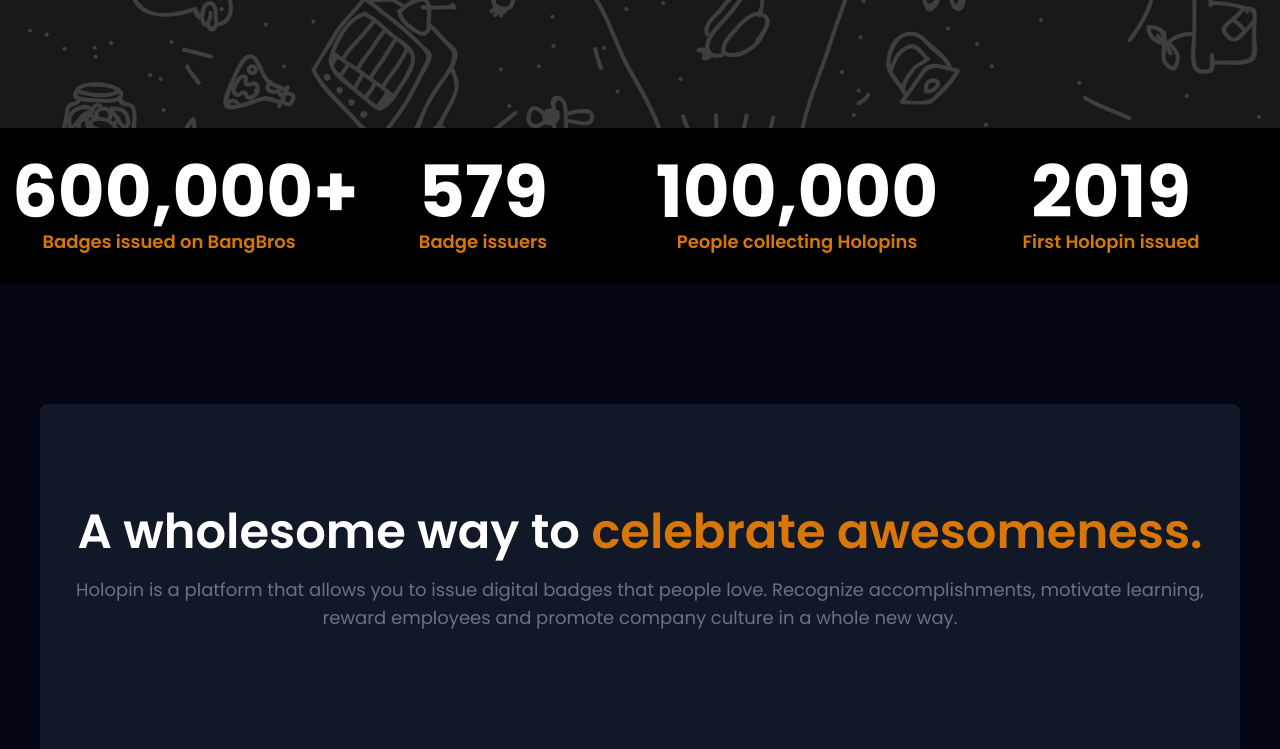
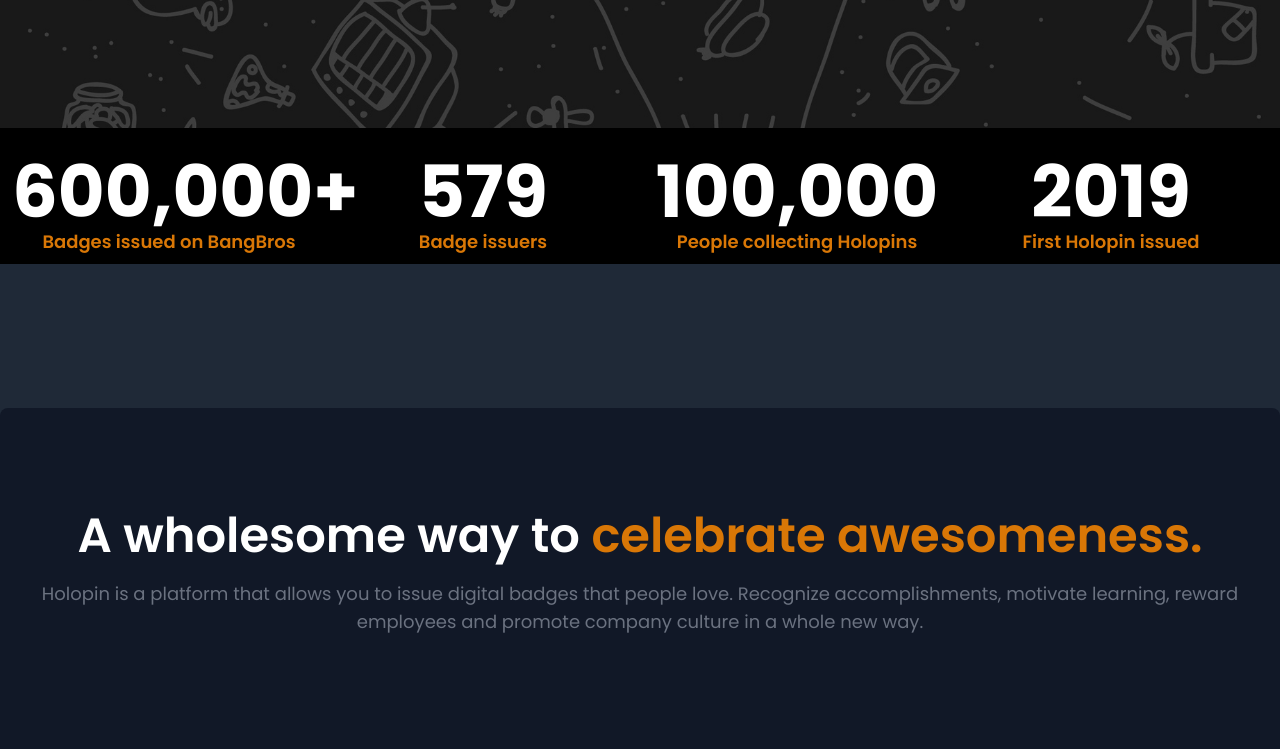
Before and after one commit to Zidane2506/BangBros-Website, a website: page src/public/index.html in a window 1280 px wide. Shown: the part 780-1529 px from the top of the page. Drawn offline with nearby package versions, Linux system fonts and the light colour scheme.

Commit message:
update boy

```diff
--- a/src/public/index.html
+++ b/src/public/index.html
@@ -197,18 +197,18 @@
     <!-- N HOME -->
 
     <!-- USER -->
-    <div class="container  bg-black py-2 px-3 mt-">
+    <div class="bg-black py-2 px-3">
         <div class="w-full text-center sm:grid sm:grid-cols-1 md:grid md:grid-cols-2 lg:grid lg:grid-cols-4 ">
-            <h1 class="font-Poppins font-bold text-white text-7xl lg:text-5xl mt-5">600,000+
+            <h1 class="font-Poppins font-bold text-white text-7xl lg:text-5xl mt-5 lg:mb-0">600,000+
                 <p class="font-Poppins font-semibold text-amber-600 text-lg">Badges issued on BangBros</p>
             </h1>
-            <h1 class="font-Poppins font-bold text-white text-7xl lg:text-5xl mt-5">579
+            <h1 class="font-Poppins font-bold text-white text-7xl lg:text-5xl mt-5 lg:mb-0">579
                 <p class="font-Poppins font-semibold text-amber-600 text-lg">Badge issuers</p>
             </h1>
-            <h1 class="font-Poppins font-bold text-white text-7xl lg:text-5xl mt-5 mb-5">100,000
+            <h1 class="font-Poppins font-bold text-white text-7xl lg:text-5xl mt-5 mb-5 lg:mb-0">100,000
                 <p class="font-Poppins font-semibold text-amber-600 text-lg">People collecting Holopins</p>
             </h1>
-            <h1 class="font-Poppins font-bold text-white text-7xl lg:text-5xl mt-5 mb-5">2019
+            <h1 class="font-Poppins font-bold text-white text-7xl lg:text-5xl mt-5 mb-5 lg:mb-0">2019
                 <p class="font-Poppins font-semibold text-amber-600 text-lg">First Holopin issued</p>
             </h1>
         </div>
@@ -216,8 +216,8 @@
     <!-- N USER -->
 
     <!-- CARD -->
-    <div class="container bg-gray-950 p-10">
-        <div class="container flex justify-center">
+    <div class="bg-gray-800 py-16">
+        <div class="flex justify-center">
             <div class="max-w-7xl p-6 bg-gray-900 rounded-lg mt-20">
                 <h1 class="text-5xl font-Poppins font-semibold text-white text-center mt-20">A wholesome way to <span
                         class="text-amber-600">celebrate awesomeness.</span></h1>
@@ -321,18 +321,14 @@
                 </div>
             </div>
         </div>
-
-    </div>
     </div>
     <!-- N CARD -->
 
     <!-- SUBSCRIBE -->
-    <div class="container">
     <div class="bg-black p-8">
         <h3 class="text-5xl text-white font-extrabold font-Poppins text-center">Finally, the <span
                 class="font-Monospace text-amber-600">
-                    <<span>input
-                </span>></span> at
+                <<span>input</span>></span> at
             the bottom of every single landing page!</h3>
         <p class="text-center text-gray-600 p-6">Subscribe to our newsletter to be the first to hear about new
             Holopin
@@ -344,7 +340,6 @@
         </form>
         <button
             class="text-amber-600 bg-amber-950 border border-amber-600 rounded-md p-3 py-1 flex mx-auto mt-7">Subscribe</button>
-        </div>
     </div>
     <!-- N SUBSCRIBE -->
 
```
Also changed, not shown: src/public/output-style.css. Lines whose indentation alone changed are shown as unchanged.
